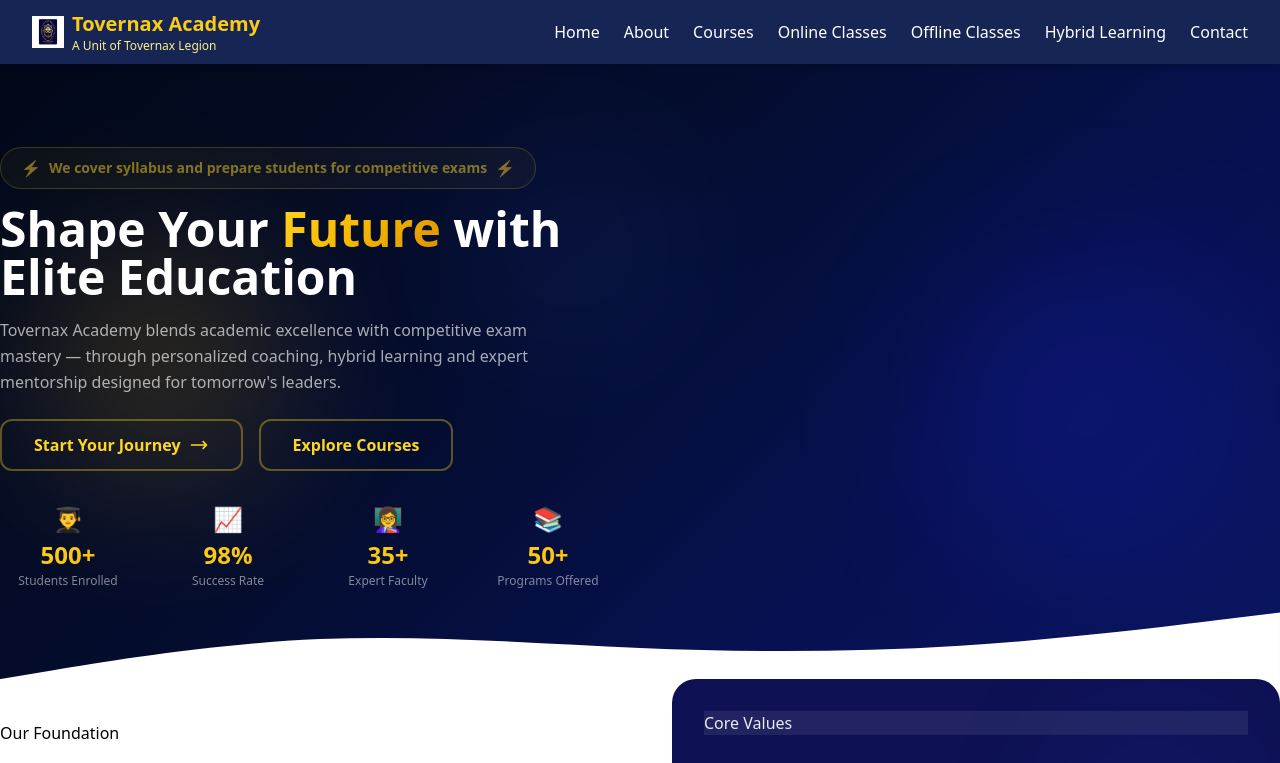
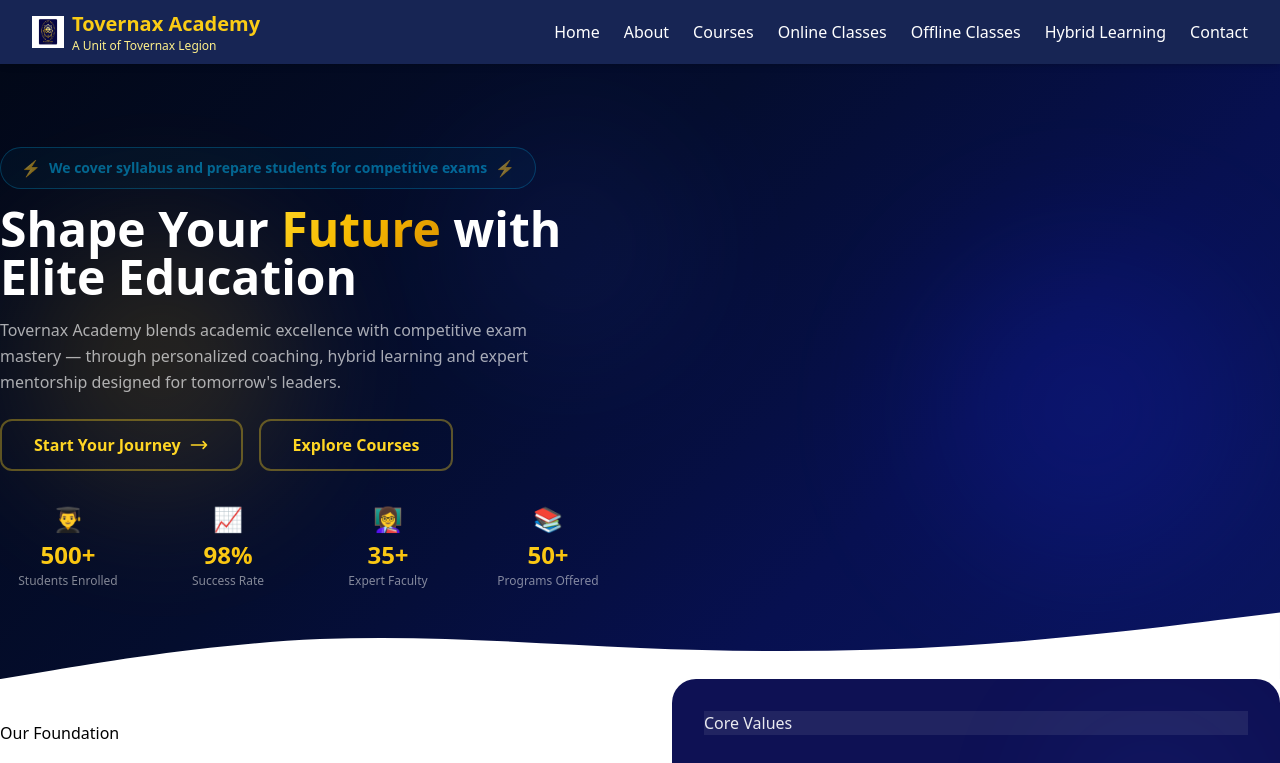
Before and after one commit to TovernaxLegion/Tovernax-Legion, a Next.js app: page / in a window 1280 px wide. Shown: the top 763 px of the page. Built offline with nearby package versions, Linux system fonts and the light colour scheme.

Commit message:
Update HeroSection.tsx

```diff
--- a/src/components/sections/HeroSection.tsx
+++ b/src/components/sections/HeroSection.tsx
@@ -32,14 +32,14 @@ export function HeroSection() {
           {/* ── LEFT CONTENT ── */}
           <div>
 
-            {/* Flashing Banner */}
+          {/* Flashing Banner */}
             <div className="mb-4 animate-fade-up">
               <div
                 className="inline-flex items-center gap-2 px-5 py-2 rounded-full text-sm font-semibold"
                 style={{
-                  color: "#ffd624",
-                  border: "1px solid rgba(255,214,36,0.4)",
-                  background: "rgba(255,214,36,0.08)",
+                  color: "#00bfff",
+                  border: "1px solid rgba(0, 191, 255, 0.5)",
+                  background: "rgba(0, 191, 255, 0.08)",
                   animation: "pulse 2s ease-in-out infinite",
                 }}
               >
```
